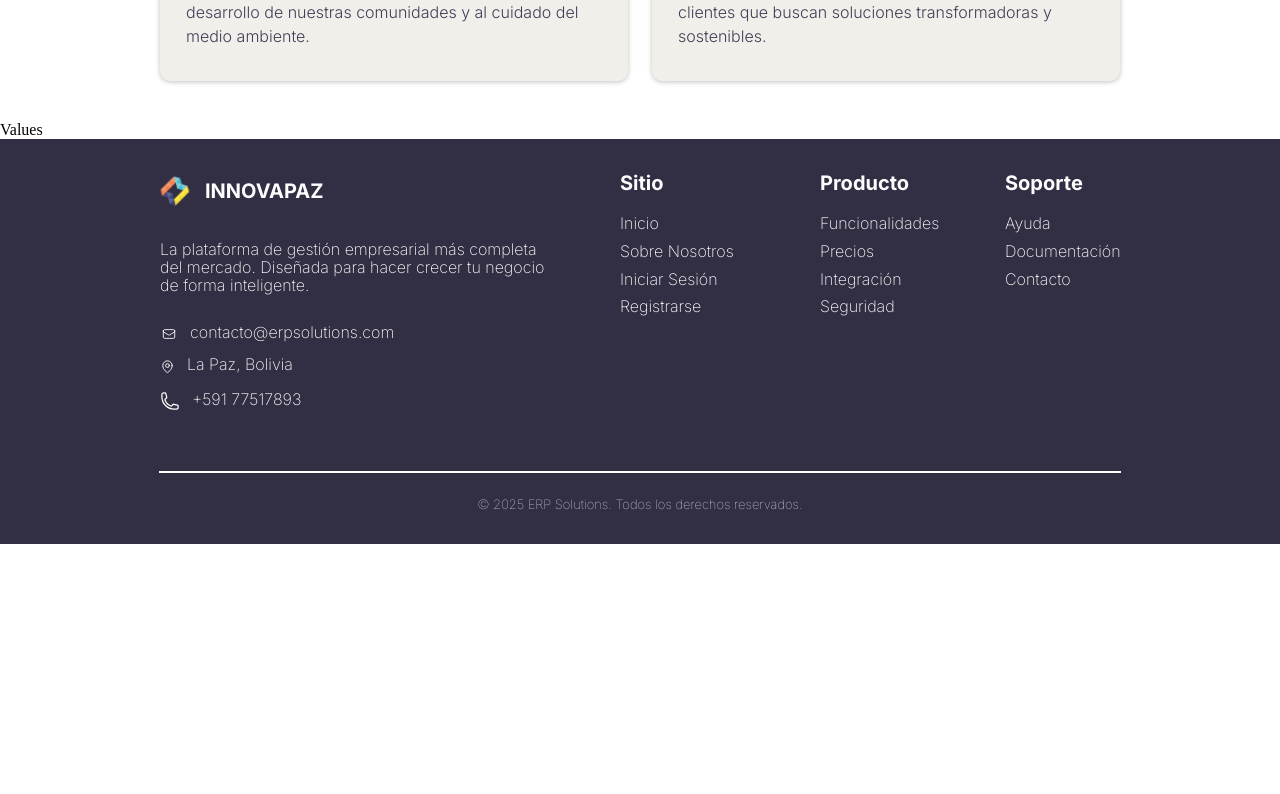
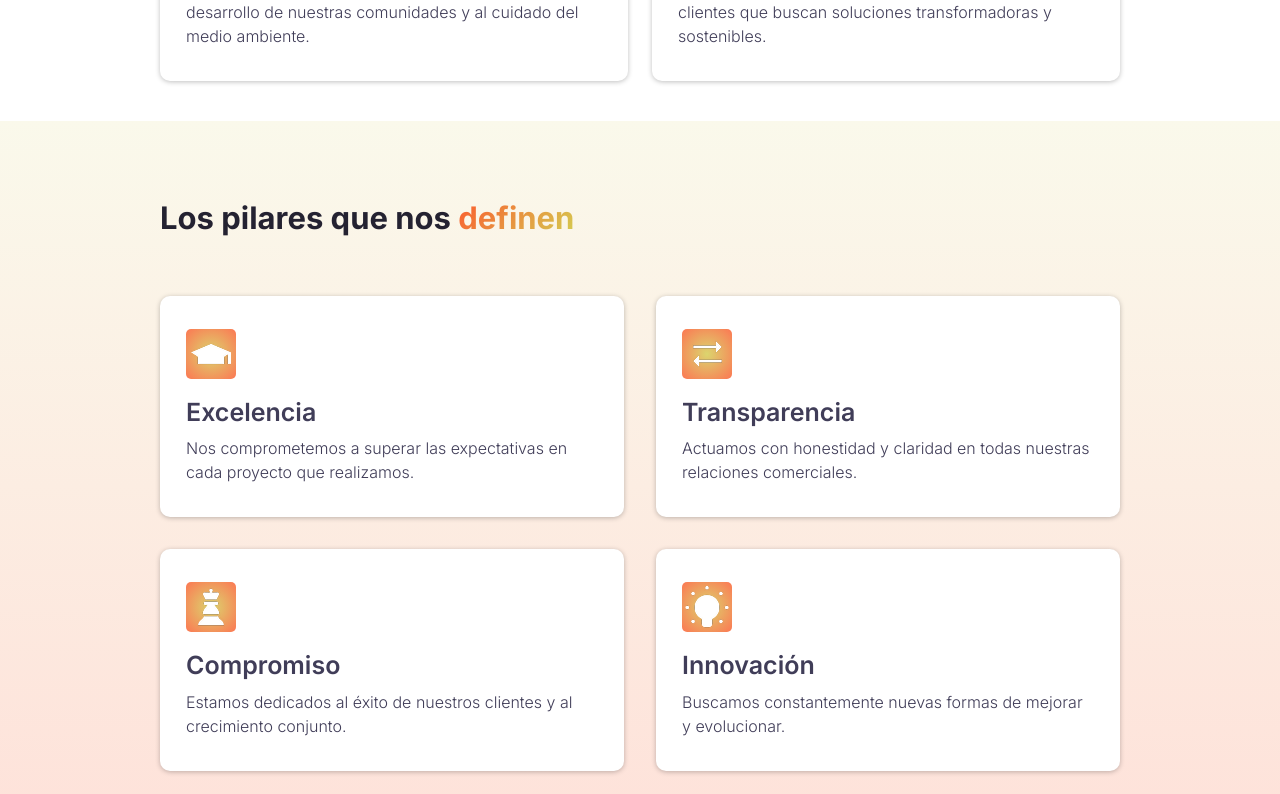
Before and after one commit to edisonCheca/INNOVAPAZ, a React (Vite) app in the folder frontend/: page /about in a window 1280 px wide. Shown: the part 906-1700 px from the top of the page. Before the commit the page ends 1450 px from the top, so only its background shows below. Built offline with nearby package versions, Linux system fonts and the light colour scheme.

Commit message:
feat(layout): agregar sección de valores con tarjetas

```diff
--- a/frontend/src/components/common/DisplayCard.css
+++ b/frontend/src/components/common/DisplayCard.css
@@ -1,5 +1,5 @@
 .display-card {
-  background: var(--bg-500);
+  background: #fff;
   border-radius: 10px;
   padding: 33px 26px;
   box-shadow: 0px 1px 5px rgba(0, 0, 0, 0.25);
--- /dev/null
+++ b/frontend/src/components/layout/Values.css
@@ -0,0 +1,54 @@
+.values {
+  padding: 40px 0;
+  background: linear-gradient(180deg, #faf9eb 0%, #fee1d9 100%);
+  font-family: var(--font);
+}
+
+.values__container {
+  padding: 40px 16px;
+  margin: 0 auto;
+  width: 100%;
+  display: flex;
+  flex-direction: column;
+  gap: 40px;
+  box-sizing: border-box;
+}
+
+.values__title {
+  display: flex;
+  flex-direction: column;
+  gap: 20px;
+}
+
+.values__grid {
+  display: flex;
+  flex-direction: column;
+  gap: 32px;
+}
+
+@media (min-width: 768px) {
+  .values__container {
+    max-width: 680px;
+  }
+  .values__grid {
+    gap: 32px;
+  }
+}
+
+@media (min-width: 1025px) {
+  .values__container {
+    padding: 40px 160px;
+    max-width: 1440px;
+  }
+  .values__grid {
+    display: grid;
+    grid-template-columns: 1fr 1fr;
+    gap: 32px;
+  }
+}
+
+@media (min-width: 1440px) {
+  .values__container {
+    max-width: 1440px;
+  }
+}
--- a/frontend/src/components/layout/Values.tsx
+++ b/frontend/src/components/layout/Values.tsx
@@ -1,7 +1,57 @@
 import React from 'react';
+import HeroTitle from '../common/HeroTitle';
+import DisplayCard from '../common/DisplayCard';
+import './Values.css';
+import iconexcelencia from '../../assets/images/iconexcelencia.png';
+import icontransparencia from '../../assets/images/icontransparencia.png';
+import iconcompromiso from '../../assets/images/iconcompromiso.png';
+import iconinovacion from '../../assets/images/iconinovacion.png';
 
 function Values() {
-  return <div>Values</div>;
+  return (
+    <section className="values">
+      <div className="values__container">
+        <HeroTitle
+          titulo="Los pilares que nos definen"
+          descripcion=""
+          gradientText="definen"
+          tituloStyle="h2"
+          descripcionStyle="body-medium"
+          className="values__title"
+        />
+        <div className="values__grid">
+          <DisplayCard
+            icon={<img src={iconexcelencia} />}
+            title="Excelencia"
+            iconBg="radial-gradient(circle, #DBD56E 0%, #FC7753 100%)"
+          >
+            Nos comprometemos a superar las expectativas en cada proyecto que realizamos.
+          </DisplayCard>
+          <DisplayCard
+            icon={<img src={icontransparencia} />}
+            title="Transparencia"
+            iconBg="radial-gradient(circle, #DBD56E 0%, #FC7753 100%)"
+          >
+            Actuamos con honestidad y claridad en todas nuestras relaciones comerciales.
+          </DisplayCard>
+          <DisplayCard
+            icon={<img src={iconcompromiso} />}
+            title="Compromiso"
+            iconBg="radial-gradient(circle, #DBD56E 0%, #FC7753 100%)"
+          >
+            Estamos dedicados al éxito de nuestros clientes y al crecimiento conjunto.
+          </DisplayCard>
+          <DisplayCard
+            icon={<img src={iconinovacion} />}
+            title="Innovación"
+            iconBg="radial-gradient(circle, #DBD56E 0%, #FC7753 100%)"
+          >
+            Buscamos constantemente nuevas formas de mejorar y evolucionar.
+          </DisplayCard>
+        </div>
+      </div>
+    </section>
+  );
 }
 
 export default Values;
```
